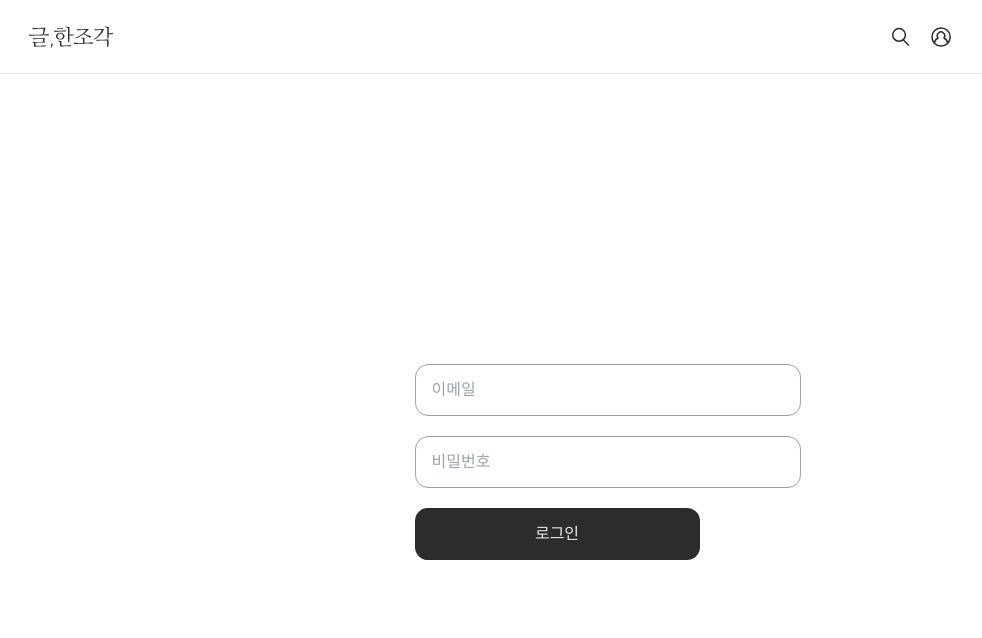
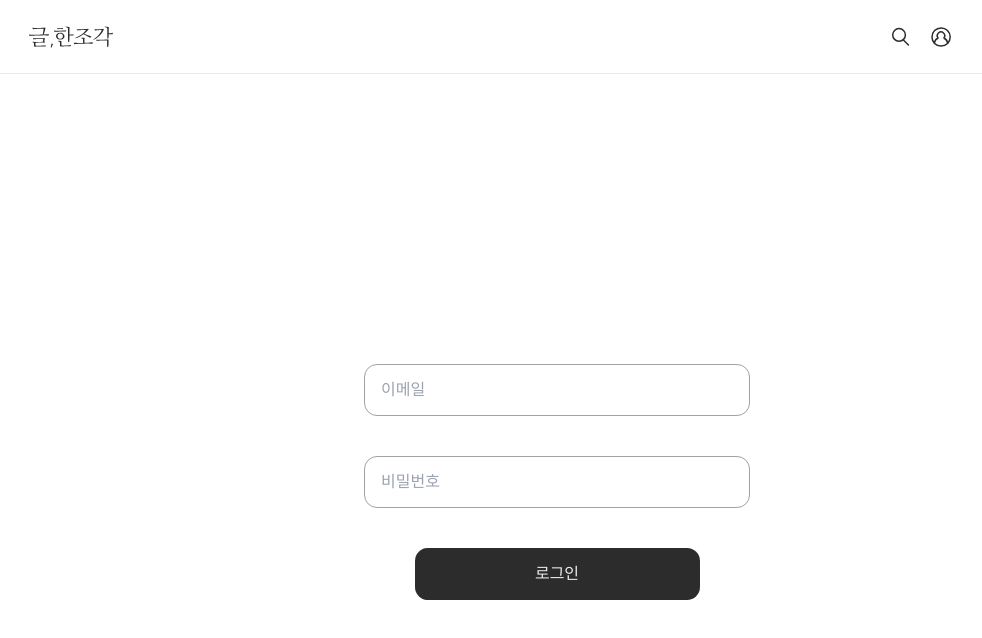
Before and after one commit to dnd-side-project/dnd-6th-10-a-piece-of-writing, a Next.js app in the folder frontend/: page /login in a window 1280 px wide. Shown: the top 638 px of the page, without its empty margins (83-1065 px from the left). Built offline with nearby package versions, Linux system fonts and the light colour scheme; a web font is replaced by a local one.

Commit message:
[feat] 로그인 수정

```diff
--- a/frontend/components/layout/MainLayout.tsx
+++ b/frontend/components/layout/MainLayout.tsx
@@ -1,6 +1,7 @@
 import React from 'react'
 import styled from 'styled-components'
 import Image from 'next/image'
+import Link from 'next/link'
 
 type Props = {}
 
@@ -9,7 +10,9 @@ const MainLayout: React.FC<Props> = ({ children }) => {
     <>
       <div className={`w-full flex flex-nowrap flex-col justify-center content-center align-middle`}>
         <MainBar>
-          <Image src={'/logo_vertical.svg'} width={84} height={22} />
+          <Link href={'/'}>
+            <Image className={'cursor-pointer'} src={'/logo_vertical.svg'} width={84} height={22} />
+          </Link>
           <div> </div>
           <div> </div>
           <div className={`flex gap-4`}>
--- a/frontend/pages/login/index.tsx
+++ b/frontend/pages/login/index.tsx
@@ -15,12 +15,10 @@ const login: React.FC<Props> = ({}) => {
   return (
     <div className={cx('w-full', 'h-screen', CENTER_FLEX)}>
       <div className={cx('Frame')}>
-        <div className={cx('Frame-3485')}>
-          <GrayInput placeholder={'이메일'} />
-          <GrayInput placeholder={'비밀번호'} />
-          <div className={`w-full ${CENTER_FLEX}`}>
-            <Button className={cx('text-white')}>로그인</Button>
-          </div>
+        <GrayInput placeholder={'이메일'} />
+        <GrayInput placeholder={'비밀번호'} />
+        <div className={`w-full ${CENTER_FLEX}`}>
+          <Button className={cx('text-white')}>로그인</Button>
         </div>
       </div>
     </div>
```
